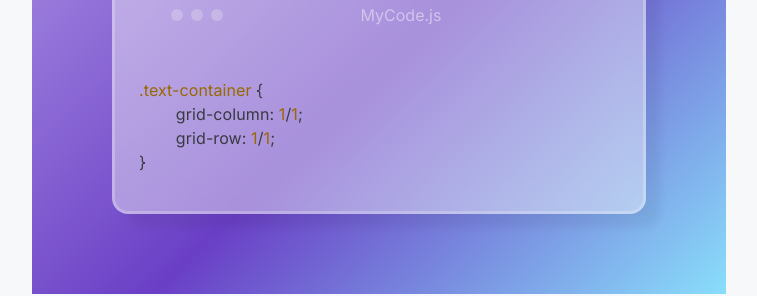
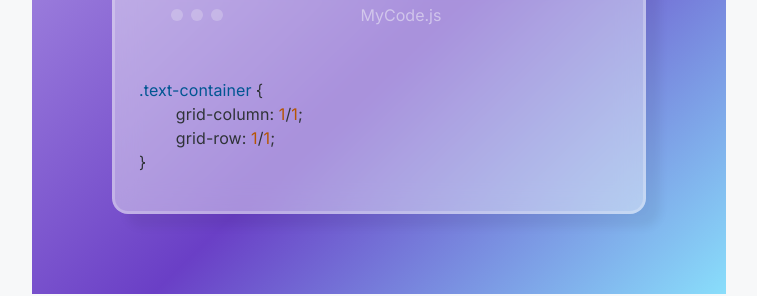
Before and after one commit to AustinChiatto/crumb, a React (Vite) app: page /code-to-img in a window 1280 px wide. Shown: the part 348-644 px from the top of the page, without its empty margins (463-1220 px from the left). Built offline with nearby package versions, Linux system fonts and the light colour scheme.

Commit message:
fixes on png download

```diff
--- a/src/components/CodeToImg/Output/Output.jsx
+++ b/src/components/CodeToImg/Output/Output.jsx
@@ -11,13 +11,16 @@ import OutputDisplay from "./OutputDisplay/OutputDisplay";
 import OutputOptions from "./OutputOptions/OutputOptions";
 
 export default function Output() {
+    // reference for output display
     const toImageRef = useRef(null);
 
+    // function using html-to-image library to convert
+    // the referenced component into a png
     const htmlToImageConvert = () => {
         toPng(toImageRef.current, { cacheBust: false })
             .then((dataUrl) => {
                 const link = document.createElement("a");
-                link.download = "my-image-name.png";
+                link.download = "my-code.png";
                 link.href = dataUrl;
                 link.click();
             })
--- a/src/components/CodeToImg/Output/OutputDisplay/RenderedImage/UserInput/UserInput.jsx
+++ b/src/components/CodeToImg/Output/OutputDisplay/RenderedImage/UserInput/UserInput.jsx
@@ -8,6 +8,7 @@ import CodeBlock from "../../../../../global/CodeBlock/CodeBlock";
 import styles from "./UserInput.module.scss";
 import github from "react-syntax-highlighter/dist/esm/styles/hljs/github";
 import atom from "react-syntax-highlighter/dist/esm/styles/hljs/atom-one-light";
+import stack from "react-syntax-highlighter/dist/esm/styles/hljs/stackoverflow-light";
 
 export default function UserInput() {
     const [codeInput, setCodeInput] = useState(`.text-container {
@@ -33,6 +34,7 @@ export default function UserInput() {
                 <CodeBlock
                     code={codeInput}
                     language={"css"}
+                    theme={stack}
                     customStyle={{
                         margin: "0",
                         fontFamily: "'Inter', sans-serif",
@@ -47,7 +49,6 @@ export default function UserInput() {
                         height: "auto",
                         background: "none",
                     }}
-                    theme={atom}
                 ></CodeBlock>
             </div>
         </>
--- a/src/components/global/CodeBlock/CodeBlock.jsx
+++ b/src/components/global/CodeBlock/CodeBlock.jsx
@@ -8,6 +8,11 @@ SyntaxHighlighter.registerLanguage("css", css);
 SyntaxHighlighter.registerLanguage("html", html);
 
 export default function CodeBlock({ code, language, customStyle, theme }) {
+    const fontFaceStyle = {
+        fontFamily: "Inter, sans-serif",
+        src: 'url("https://fonts.googleapis.com/css2?family=Inter:wght@400&display=swap")',
+    };
+
     return (
         <pre>
             <SyntaxHighlighter
@@ -20,6 +25,7 @@ export default function CodeBlock({ code, language, customStyle, theme }) {
                         wordBreak: "break-word",
                         fontFamily: "'Inter', sans-serif",
                         fontWeight: "400",
+                        ...fontFaceStyle,
                     },
                 }}
                 customStyle={customStyle ? customStyle : { background: "none" }}
```
